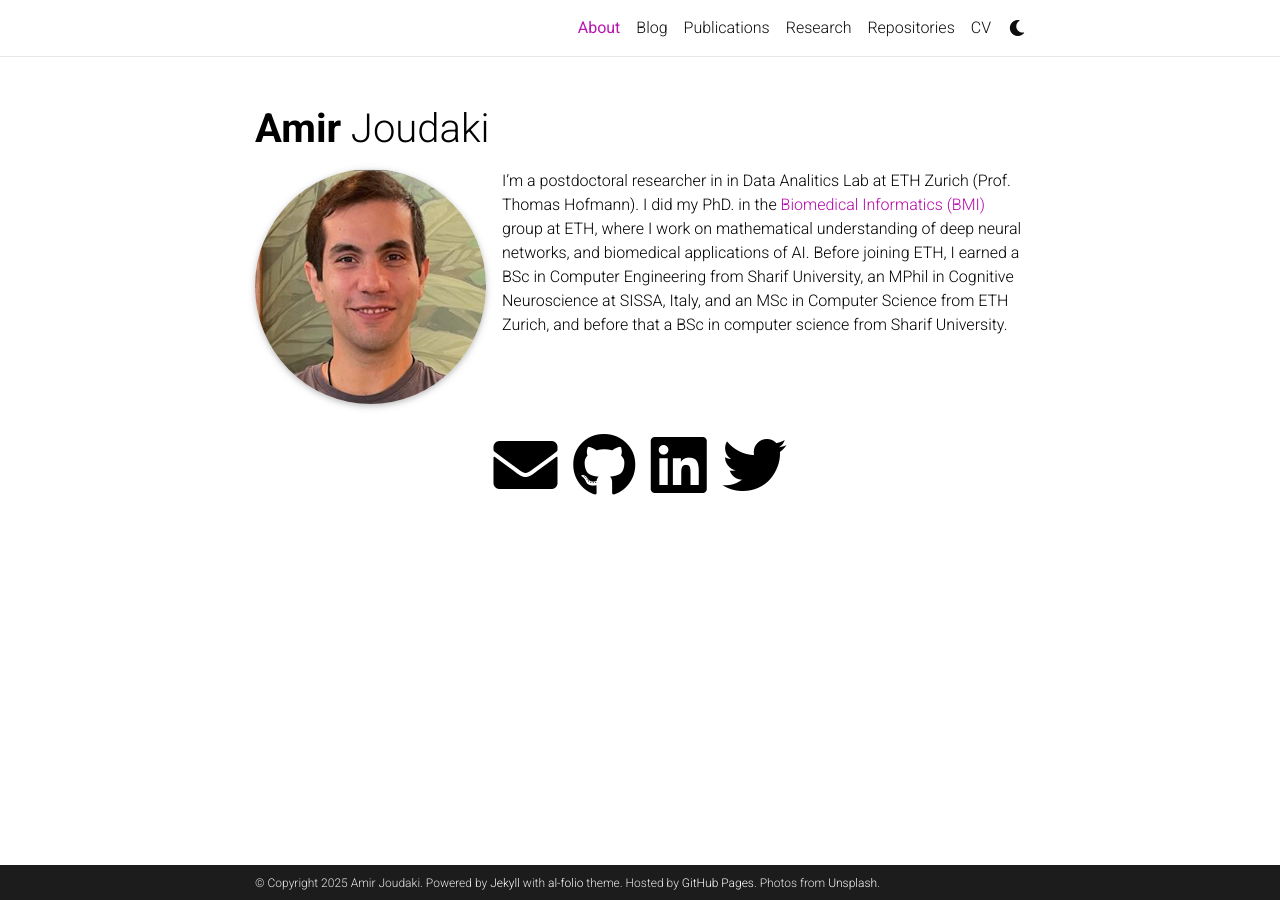
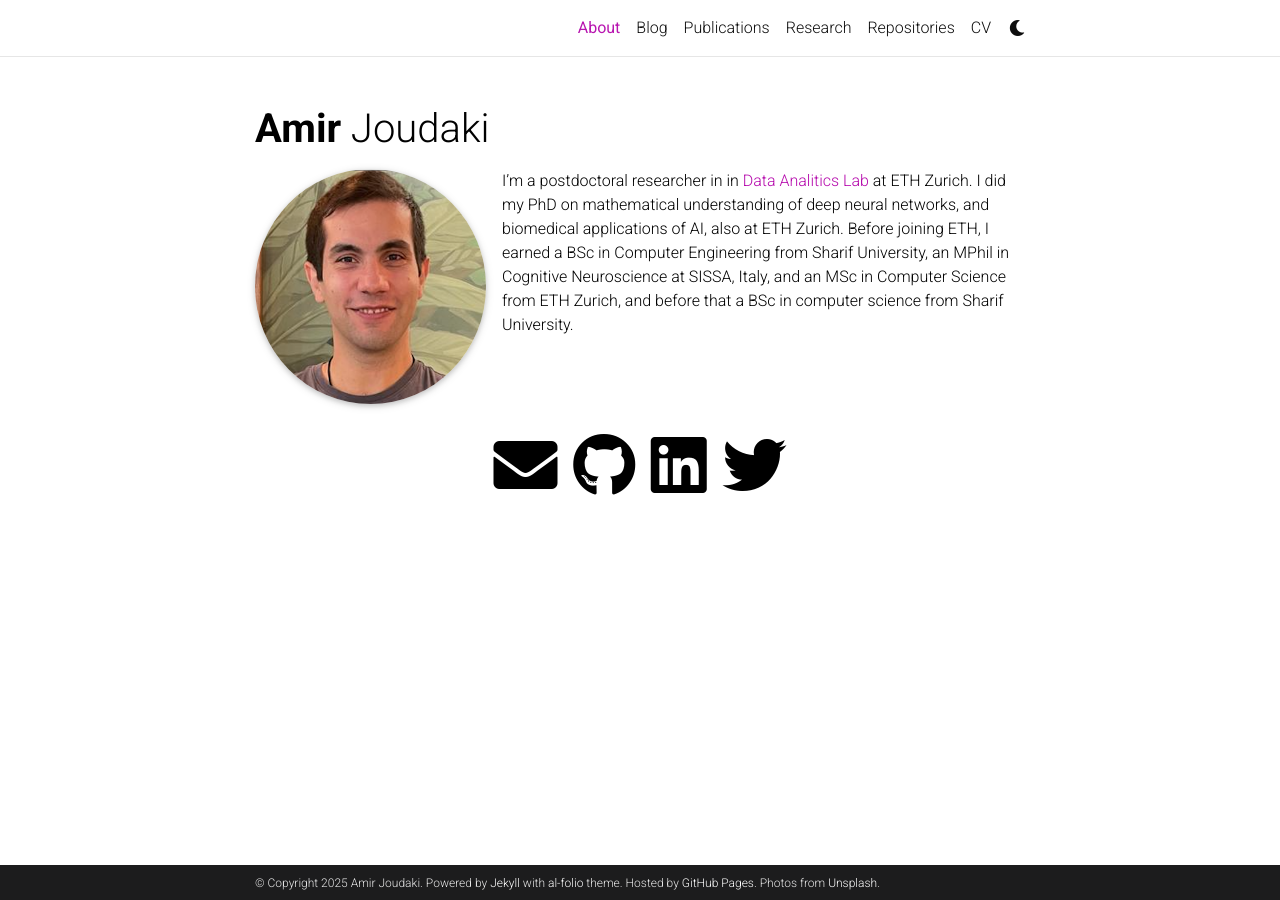
Before and after one commit to ajoudaki/ajoudaki.github.io, a Jekyll site: the page built from _pages/about.md, in a window 1280 px wide. Built offline with Jekyll 4.4.1, drawn with Linux system fonts in a browser that asks for light colours; full-size pictures stand in for the smaller copies a plugin makes; comment, search, counter and statistics services are not loaded; a style sheet for code colours, icons or effects is not loaded.

Commit message:
adding link to the lab

```diff
--- a/_pages/about.md
+++ b/_pages/about.md
@@ -15,4 +15,4 @@ latest_posts: false  # includes a list of the newest posts
 selected_papers: false # includes a list of papers marked as "selected={true}"
 social: true  # includes social icons at the bottom of the page
 ---
-I'm a postdoctoral researcher in in Data Analitics Lab at ETH Zurich (Prof. Thomas Hofmann). I did my PhD. in the [Biomedical Informatics (BMI)](https://bmi.inf.ethz.ch) group at ETH, where I work on mathematical understanding of deep neural networks, and biomedical applications of AI. Before joining ETH, I earned a BSc in Computer Engineering from Sharif University, an MPhil in Cognitive Neuroscience at SISSA, Italy, and an MSc in Computer Science from ETH Zurich, and before that a BSc in computer science from Sharif University.
+I'm a postdoctoral researcher in in [Data Analitics Lab](https://da.inf.ethz.ch/) at ETH Zurich. I did my PhD on mathematical understanding of deep neural networks, and biomedical applications of AI, also at ETH Zurich. Before joining ETH, I earned a BSc in Computer Engineering from Sharif University, an MPhil in Cognitive Neuroscience at SISSA, Italy, and an MSc in Computer Science from ETH Zurich, and before that a BSc in computer science from Sharif University.
```
